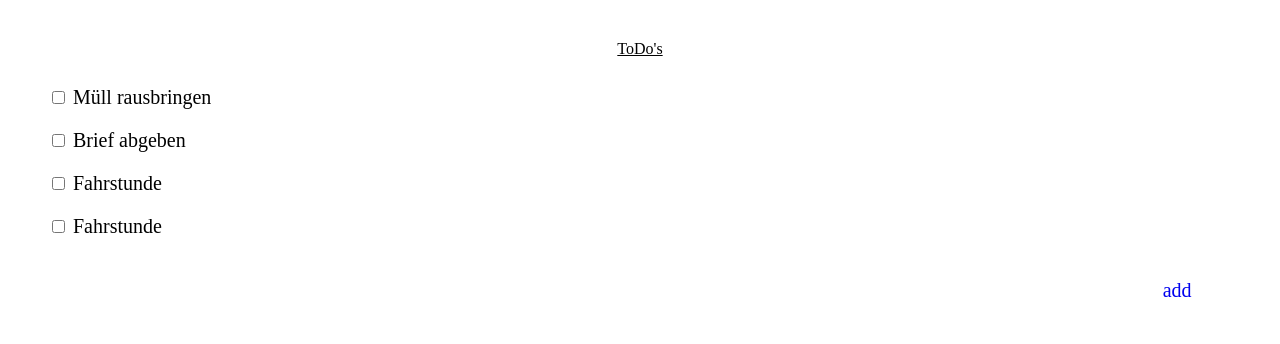
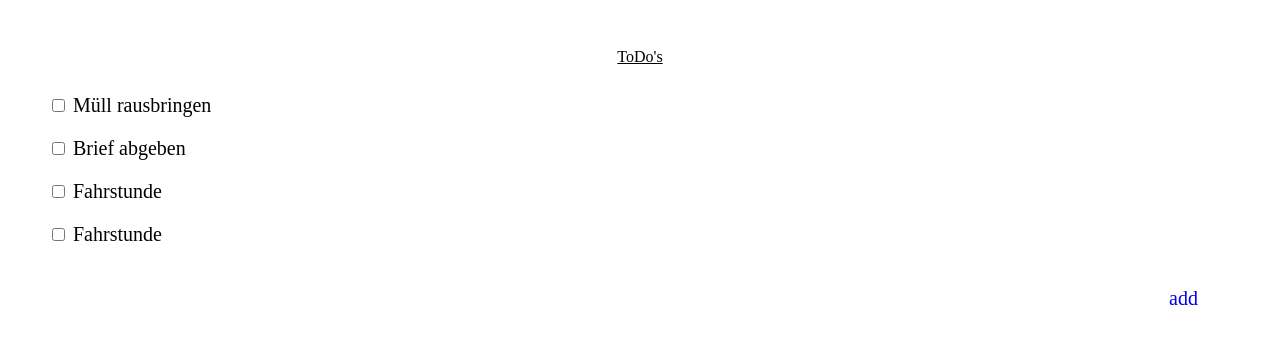
Before and after one commit to F4bianKoch/smart-board, a Django app: template webserver/templates/todolist_widget.html in a window 1280 px wide. Shown: the top 344 px of the page. Run offline with Django 4.2, Linux system fonts and the light colour scheme; the template is opened without the code that fills it, so the values that code supplies are empty.

Commit message:
b: fixed add todo button position

```diff
--- a/webserver/static/styles/todolist_widget.css
+++ b/webserver/static/styles/todolist_widget.css
@@ -7,7 +7,6 @@
 
 .title {
   color: var(--link-color);
-  padding-top: 1.5rem;
   padding-bottom: 8px;
   text-decoration: underline;
 }
@@ -18,18 +17,23 @@
   font-size: 20px;
 }
 
-.add{
+.list{
+  padding-top: 1.5rem;
+  height: 82%;
+}
+
+.symbol{
+  position: relative;
   display: inline-block;
   text-align: center;
   font-size: 20px;
   width: 35px;
   height: 35px;
-  margin-left: 85%;
+  margin-left: 86%;
   background-color: var(--main-color);
   border-radius: 17.5px;
 }
 
 .material-icons{
   padding-top: 5.5px;
-  padding-left: 0;
 }
--- a/webserver/templates/todolist_widget.html
+++ b/webserver/templates/todolist_widget.html
@@ -8,17 +8,19 @@
 
   <body>
     <div class="todolist">
-      <div>
+      <div class="list">
         <p class="title"> ToDo's</p>
         <p class="todo one"><input type="checkbox"> Müll rausbringen</p>
         <p class="todo two"><input type="checkbox"> Brief abgeben</p>
         <p class="todo three"><input type="checkbox"> Fahrstunde</p>
         <p class="todo four"><input type="checkbox"> Fahrstunde</p>
+      </div>
+      <div class="add">
         <a href="/todolist_app">
-           <p class="add"><span class="material-icons">
-            add
-            </span></p>
-        </a>
+          <p class="symbol"><span class="material-icons">
+           add
+           </span></p>
+       </a>
       </div>
 
     </div>
```
